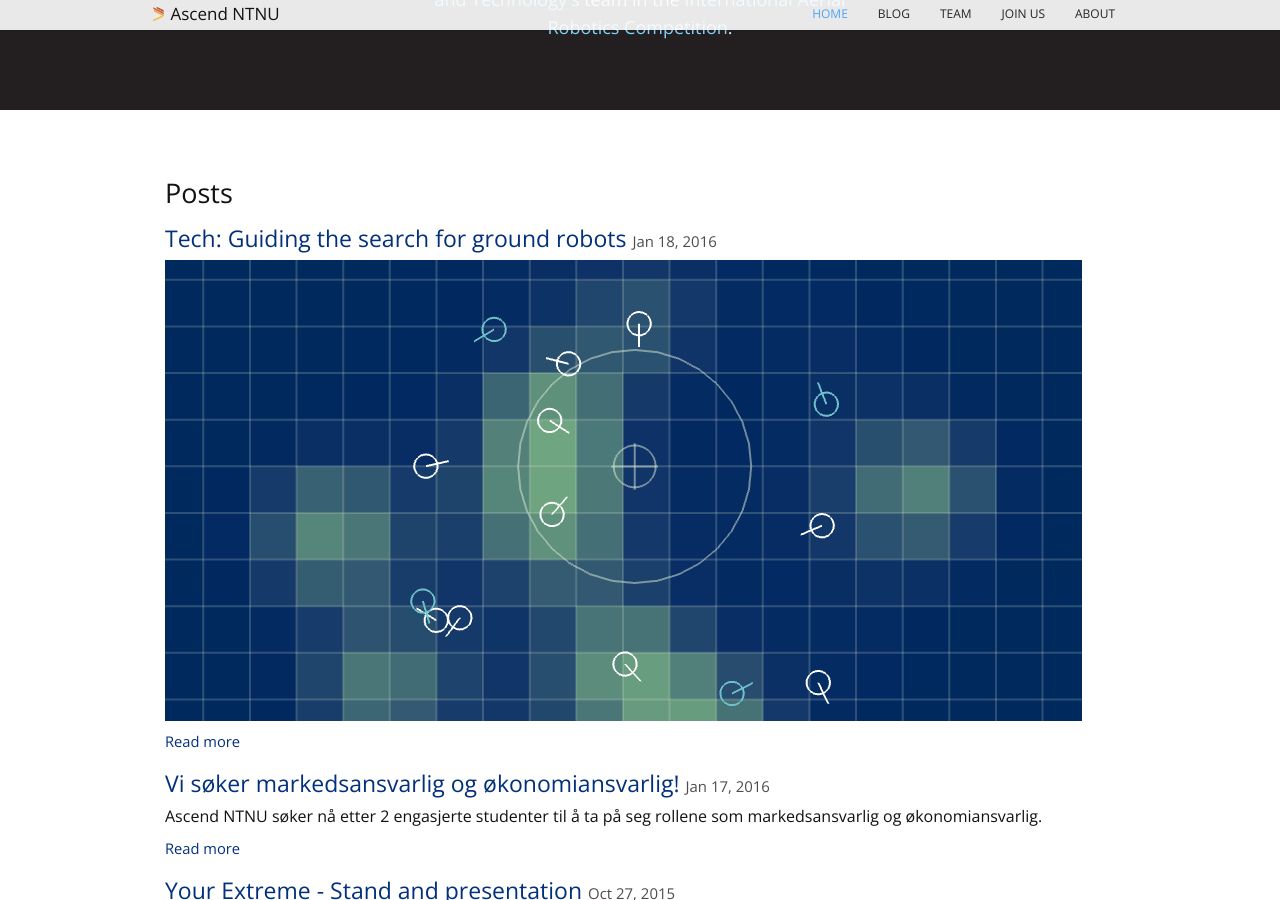
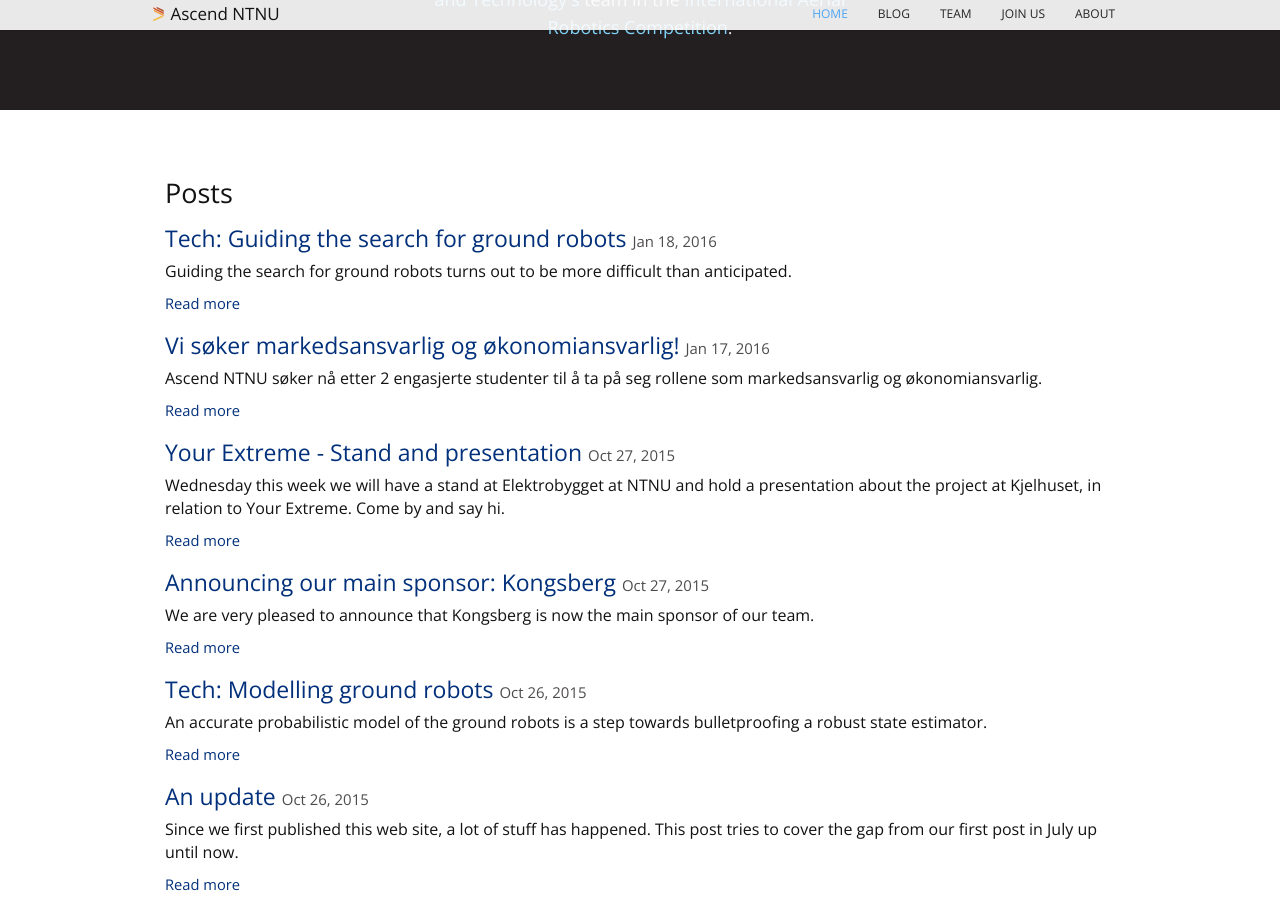
Before and after one commit to AscendNTNU/AscendNTNU.github.io, a Jekyll site: the page built from index.html, in a window 1280 px wide and 900 px high, scrolled down 456 px. Built offline with Jekyll 4.4.1, drawn with Linux system fonts in a browser that asks for light colours.

Commit message:
Added short description to post

```diff
--- a/_posts/2016-01-18-Tech-Guiding-Search.md
+++ b/_posts/2016-01-18-Tech-Guiding-Search.md
@@ -5,6 +5,8 @@ date:   2016-01-18 10:00:00
 categories: simulation tech modelling ai
 author: Simen Haugo
 ---
+
+Guiding the search for ground robots turns out to be more difficult than anticipated.
 
 ![Mysterious simulation](/public/assets/tech-guiding-search/title.png)
 
```
Also changed, not shown: _posts/2015-10-26-Tech-Modelling-ground-robots.md (renamed from _posts/2015-10-26-Simulation-Modelling-ground-robots.md).
